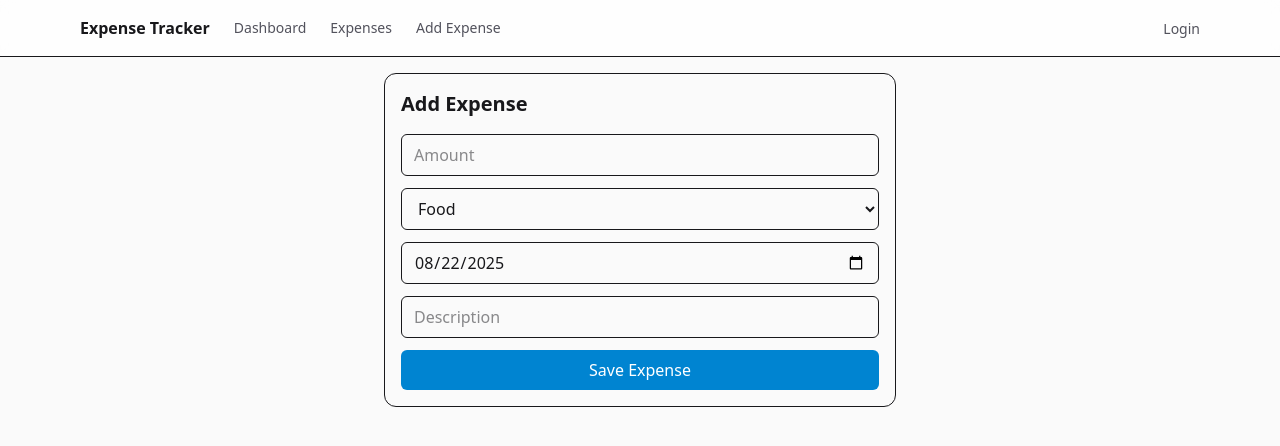
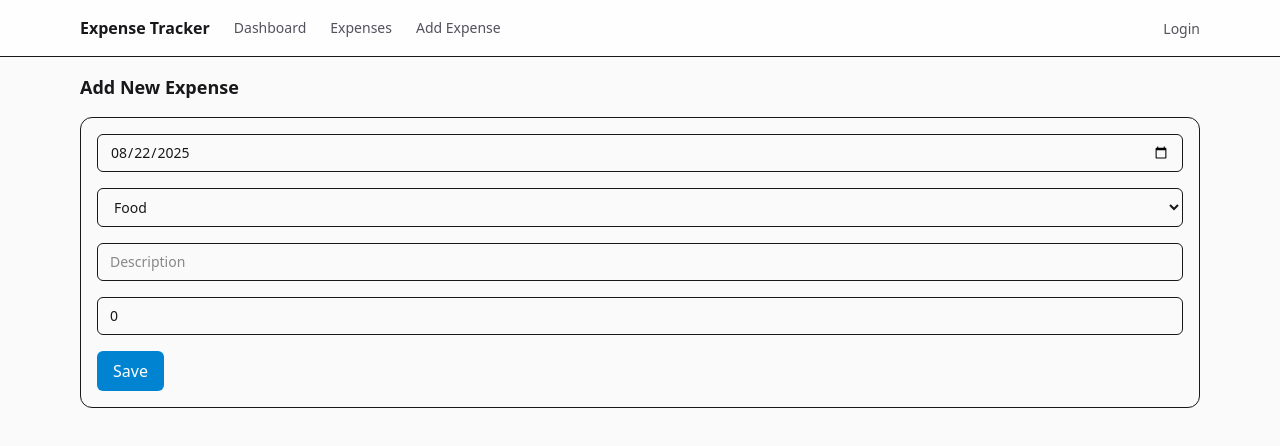
Before and after one commit to Daniil-Stoljar/Expenses-Tracker, a React (Vite) app in the folder expense-tracker/: page /expenses/new in a window 1280 px wide. Shown: the top 446 px of the page. Built offline with nearby package versions, Linux system fonts and the light colour scheme.

Commit message:
quick fix

```diff
--- a/expense-tracker/src/Pages/AddEditExpenses.tsx
+++ b/expense-tracker/src/Pages/AddEditExpenses.tsx
@@ -1,14 +1,21 @@
+import { useNavigate } from "react-router-dom";
 import ExpenseForm from "../components/ExpenseForm";
+import type { Expense } from "../TEMPtypes";
 
 export default function AddEditExpense() {
-  const handleSave = (expense: any) => {
+  const navigate = useNavigate();
+
+  function handleSave(expense: Expense) {
+    // In real app → save to supabase
     console.log("Saved expense:", expense);
-    // for later: insert/update expense in Supabase
-  };
+
+    // Redirect back to /expenses
+    navigate("/expenses");
+  }
 
   return (
-    <section className="rounded-xl border p-4 max-w-lg mx-auto">
-      <h2 className="text-xl font-semibold mb-4">Add Expense</h2>
+    <section>
+      <h2 className="text-lg font-semibold mb-4">Add New Expense</h2>
       <ExpenseForm onSave={handleSave} />
     </section>
   );
--- a/expense-tracker/src/Pages/Dashnoard.tsx
+++ b/expense-tracker/src/Pages/Dashnoard.tsx
@@ -1,5 +1,5 @@
 import { CategoryPieChart, MonthlyBarChart } from "../components/ExpenseCharts";
-import { categoryData, monthlyData } from "../mockData";
+import { categoryData, monthlyData } from "../TEMPmockData";
 
 export default function Dashboard() {
   return (
--- a/expense-tracker/src/Pages/ExpensesPage.tsx
+++ b/expense-tracker/src/Pages/ExpensesPage.tsx
@@ -2,6 +2,31 @@ import { useState, useEffect } from "react";
 import type { Expense } from "../TEMPtypes";
 
 export default function ExpensesPage() {
+  const [expenses, setExpenses] = useState<Expense[]>([]);
+
+  useEffect(() => {
+    setExpenses([
+      {
+        id: "1",
+        date: "2025-08-10",
+        category: "Food",
+        description: "Groceries",
+        amount: 45,
+      },
+      {
+        id: "2",
+        date: "2025-08-09",
+        category: "Travel",
+        description: "Bus ticket",
+        amount: 5,
+      },
+    ]);
+  }, []);
+
+  function handleDelete(id: string) {
+    setExpenses(expenses.filter((e) => e.id !== id));
+  }
+
   return (
     <section className="rounded-xl border p-4">
       <div className="mb-4 flex items-center gap-3">
@@ -25,15 +50,23 @@ export default function ExpensesPage() {
           </tr>
         </thead>
         <tbody>
-          <tr className="border-b">
-            <td className="py-2">2025-08-10</td>
-            <td>Food</td>
-            <td>Groceries</td>
-            <td className="text-right">€ 45</td>
-            <td className="text-right">
-              <button className="text-sky-600">Edit</button>
-            </td>
-          </tr>
+          {expenses.map((exp) => (
+            <tr key={exp.id} className="border-b">
+              <td className="py-2">{exp.date}</td>
+              <td>{exp.category}</td>
+              <td>{exp.description}</td>
+              <td className="text-right">€ {exp.amount}</td>
+              <td className="text-right">
+                <button className="text-sky-600 mr-2">Edit</button>
+                <button
+                  className="text-red-600"
+                  onClick={() => handleDelete(exp.id)}
+                >
+                  Delete
+                </button>
+              </td>
+            </tr>
+          ))}
         </tbody>
       </table>
     </section>
--- a/expense-tracker/src/components/ExpenseForm.tsx
+++ b/expense-tracker/src/components/ExpenseForm.tsx
@@ -1,69 +1,84 @@
-import { useState } from "react";
+import { useState, useEffect } from "react";
+import type { Expense } from "../TEMPtypes";
 
-interface ExpenseFormProps {
+interface Props {
   onSave: (expense: Expense) => void;
+  initialData?: Expense; // 👈 new prop
 }
 
-interface Expense {
-  amount: number;
-  category: string;
-  description: string;
-  date: string;
-}
+export default function ExpenseForm({ onSave, initialData }: Props) {
+  const [form, setForm] = useState({
+    date: new Date().toISOString().split("T")[0],
+    category: "Food",
+    description: "",
+    amount: 0,
+  });
 
-export default function ExpenseForm({ onSave }: ExpenseFormProps) {
-  const [amount, setAmount] = useState("");
-  const [category, setCategory] = useState("Food");
-  const [description, setDescription] = useState("");
-  const [date, setDate] = useState(new Date().toISOString().split("T")[0]);
+  // 👇 if editing, preload data
+  useEffect(() => {
+    if (initialData) {
+      setForm({
+        date: initialData.date,
+        category: initialData.category,
+        description: initialData.description,
+        amount: initialData.amount,
+      });
+    }
+  }, [initialData]);
 
-  const handleSubmit = (e: React.FormEvent) => {
+  function handleChange(
+    e: React.ChangeEvent<HTMLInputElement | HTMLSelectElement>
+  ) {
+    setForm({ ...form, [e.target.name]: e.target.value });
+  }
+
+  function handleSubmit(e: React.FormEvent) {
     e.preventDefault();
-    onSave({ amount: Number(amount), category, description, date });
-    setAmount("");
-    setCategory("Food");
-    setDescription("");
-    setDate(new Date().toISOString().split("T")[0]);
-  };
+    const newExpense: Expense = {
+      id: initialData?.id || crypto.randomUUID(), // 👈 keep same ID if editing
+      ...form,
+      amount: Number(form.amount),
+    };
+    onSave(newExpense);
+  }
 
   return (
-    <form onSubmit={handleSubmit} className="flex flex-col gap-3">
+    <form onSubmit={handleSubmit} className="rounded-xl border p-4 space-y-4">
       <input
-        type="number"
-        placeholder="Amount"
-        className="border rounded-md px-3 py-2"
-        value={amount}
-        onChange={(e) => setAmount(e.target.value)}
-        required
+        type="date"
+        name="date"
+        value={form.date}
+        onChange={handleChange}
+        className="border rounded-md px-3 py-2 text-sm w-full"
       />
       <select
-        className="border rounded-md px-3 py-2"
-        value={category}
-        onChange={(e) => setCategory(e.target.value)}
+        name="category"
+        value={form.category}
+        onChange={handleChange}
+        className="border rounded-md px-3 py-2 text-sm w-full"
       >
         <option>Food</option>
         <option>Rent</option>
         <option>Travel</option>
-        <option>Shopping</option>
       </select>
       <input
-        type="date"
-        className="border rounded-md px-3 py-2"
-        value={date}
-        onChange={(e) => setDate(e.target.value)}
+        type="text"
+        name="description"
+        placeholder="Description"
+        value={form.description}
+        onChange={handleChange}
+        className="border rounded-md px-3 py-2 text-sm w-full"
       />
       <input
-        type="text"
-        placeholder="Description"
-        className="border rounded-md px-3 py-2"
-        value={description}
-        onChange={(e) => setDescription(e.target.value)}
+        type="number"
+        name="amount"
+        placeholder="Amount"
+        value={form.amount}
+        onChange={handleChange}
+        className="border rounded-md px-3 py-2 text-sm w-full"
       />
-      <button
-        type="submit"
-        className="bg-sky-600 text-white py-2 rounded-md hover:bg-sky-700"
-      >
-        Save Expense
+      <button className="bg-sky-600 text-white px-4 py-2 rounded-md">
+        {initialData ? "Update" : "Save"}
       </button>
     </form>
   );
--- a/expense-tracker/src/main.tsx
+++ b/expense-tracker/src/main.tsx
@@ -7,6 +7,7 @@ import Dashboard from "./Pages/Dashnoard";
 import ExpensesPage from "./Pages/ExpensesPage";
 import AddEditExpense from "./Pages/AddEditExpenses";
 import AuthForm from "./Pages/AuthForm";
+import EditExpense from "./pages/EditExpense";
 
 const router = createBrowserRouter([
   {
@@ -16,6 +17,7 @@ const router = createBrowserRouter([
       { index: true, element: <Dashboard /> },
       { path: "expenses", element: <ExpensesPage /> },
       { path: "expenses/new", element: <AddEditExpense /> },
+      { path: "expenses/:id/edit", element: <EditExpense /> }, // 👈 new route
       { path: "auth", element: <AuthForm /> },
     ],
   },
```
